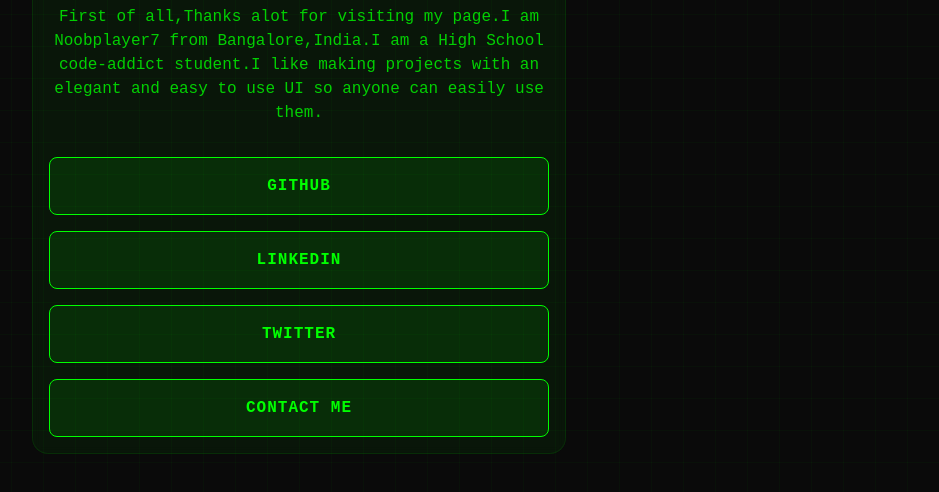
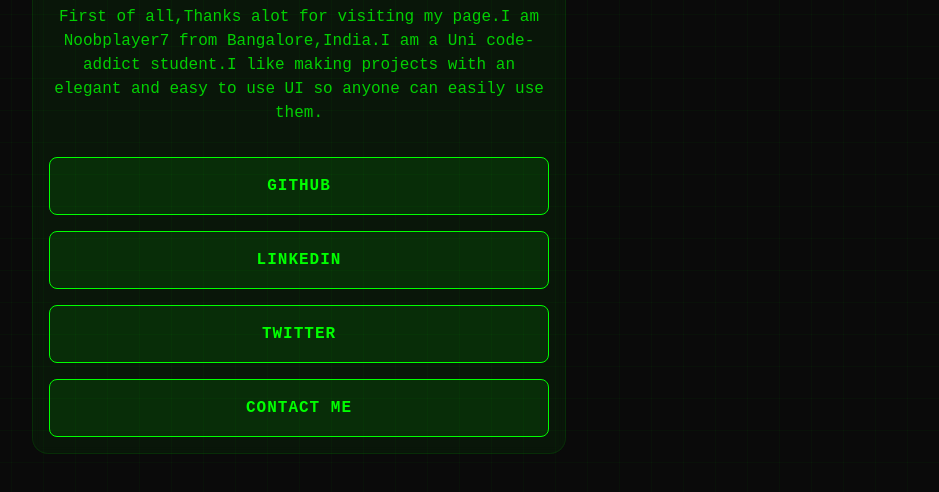
Before and after one commit to Vijayendra5/Linktree, a website built with Vite: page index.html in a window 1280 px wide. Shown: the part 274-766 px from the top of the page, without its empty margins (341-1280 px from the left). Built offline with nearby package versions, Linux system fonts and the light colour scheme.

Commit message:
Update index.html

```diff
--- a/index.html
+++ b/index.html
@@ -15,7 +15,7 @@
           class="profile-image"
         >
         <h1>Noobplayer7</h1>
-        <p class="bio">First of all,Thanks alot for visiting my page.I am Noobplayer7 from Bangalore,India.I am a High School code-addict student.I like making projects with an elegant and easy to use UI so anyone can easily use them.</p>
+        <p class="bio">First of all,Thanks alot for visiting my page.I am Noobplayer7 from Bangalore,India.I am a Uni code-addict student.I like making projects with an elegant and easy to use UI so anyone can easily use them.</p>
 
         <div class="links">
           <a href="https://github.com/Noobplayer77777" class="link-button">
```
